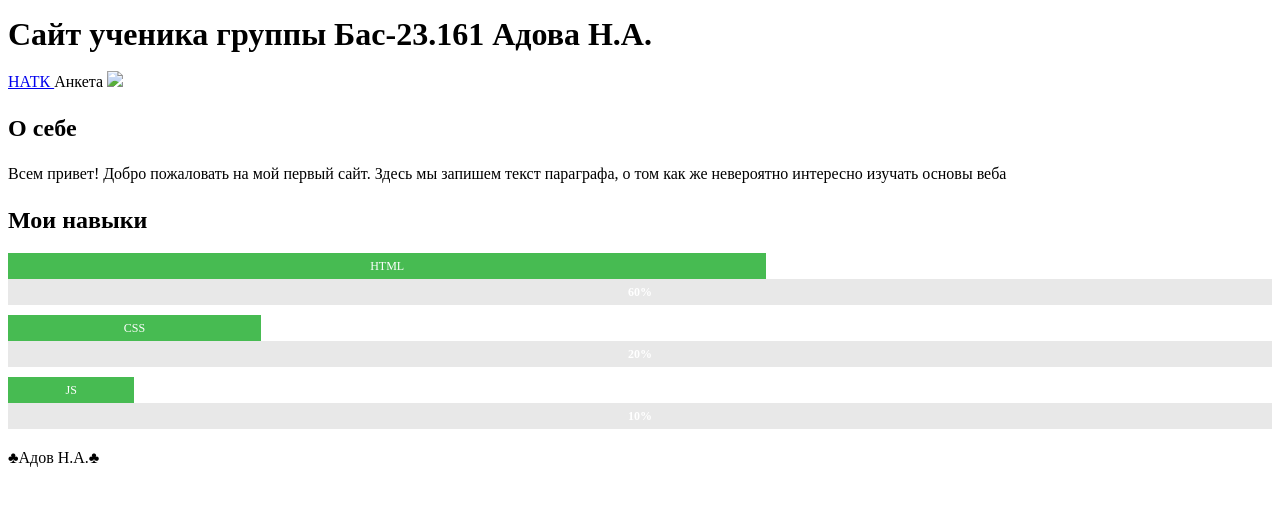
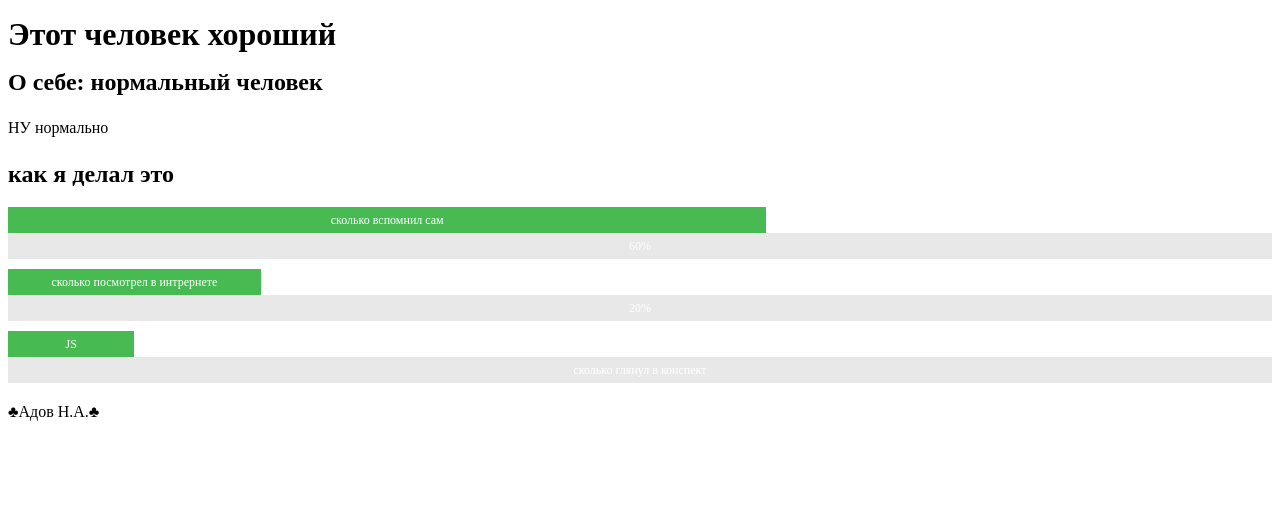
Before and after one commit to nik7540/dz_inf, a plain HTML site: page index.html in a window 1280 px wide. Drawn offline with Linux system fonts and the light colour scheme.

Commit message:
index.html

```diff
--- a/index.html
+++ b/index.html
@@ -5,42 +5,30 @@
 		<meta name="keywords"content="вёрстка, HTML, CSS, обучение">
 		<meta name="description"content="Мой первый сайт">
 		<link rel="stylesheet" href="style.css">
-		<title> Сайт ученика группы Бас-23.161 Адова Н.А.
+		<title> Сайт человека
 		</title>
 	</head>
 	<body>
 		<header>
-			<h1> Сайт ученика группы Бас-23.161 Адова Н.А.
+			<h1> Этот человек хороший
 			</h1>
-
-			<nav>
-				<a href="https://natk.ru/">НАТК
-				</a>
-				<a downoload = "form.html"> Анкета
-				</a>
-				<a href ="https://natk.ru/" target="_blank" ><img src="button.png" />
-				</a>
-			</nav>
-		</header>
 
 		<main>
 			<section>
-				<h1>О себе </h1>
+				<h1>О себе: нормальный человек</h1>
 
-				<p> Всем привет! Добро пожаловать на мой
-					первый сайт. Здесь мы запишем текст параграфа, о том как же невероятно интересно
-					изучать основы веба </p>
+				<p> НУ нормально </p>
 			</section>
 
 			<section>
-				<h2> Мои навыки </h2>
-				<dl class="skills">
-					<div class = "skills-level" class = "skill-level-ok" style = "width: 60%;"><dt>HTML</dt></div>
-					<div class = "skills-level"><dd><b>60%</b></dd></div>
-					<div class = "skills-level" style = "width: 20%;"><dt>CSS</dt></div>
-					<div class = "skills-level"><dd><b>20%</b></dd></div>
+				<h2> как я делал это</h2>
+				<dl class = "skills">
+					<div class = "skills-level" class = "skill-level-ok" style = "width: 60%;"><dt>сколько вспомнил сам</dt></div>
+					<div class = "skills-level"><dd>60%</dd></div>
+					<div class = "skills-level" style = "width: 20%;"><dt>сколько посмотрел в интрернете</dt></div>
+					<div class = "skills-level"><dd>20%</dd></div>
 					<div class = "skills-level" style = "width: 10%;"><dt>JS</dt></div>
-					<div class = "skills-level"><dd><b>10%</b></dd></div>
+					<div class = "skills-level"><dd>сколько глянул в конспект</dd></div>
 				</dl>
 
 
```
